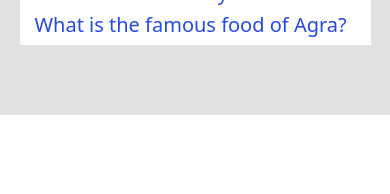
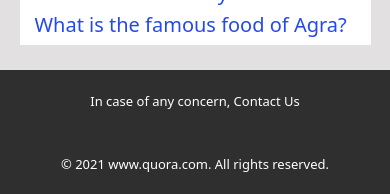
Before and after one commit to ajmalbly27/Quora-Clone, a React (Create React App) app: page / in a window 390 px wide. Shown: the part 729-923 px from the top of the page. Before the commit the page ends 844 px from the top, so only its background shows below. Built offline with nearby package versions, Linux system fonts and the light colour scheme.

Commit message:
footer component is added

```diff
--- a/src/components/AddAnswer/AddAnswer.jsx
+++ b/src/components/AddAnswer/AddAnswer.jsx
@@ -68,7 +68,12 @@ const AddAnswer = () => {
         <div className="add-answer-wrapper">
             <div className="add-question-logo-image-wrapper">
                 <div className="add-question-logo-image">
-                    <img src={quora_logo} className="quora-img" alt="logo-img"/>
+                    <img
+                        src={quora_logo}
+                        className="quora-img"
+                        alt="logo-img"
+                        onClick={() => navigate('/')}
+                    />
                 </div>
             </div>
 
--- a/src/components/AddQuestion/AddQuestion.jsx
+++ b/src/components/AddQuestion/AddQuestion.jsx
@@ -71,7 +71,12 @@ const AddQuestion = () => {
         <div className="add-question-container">
             <div className="add-question-logo-image-wrapper">
                 <div className="add-question-logo-image">
-                    <img src={quora_logo} className="quora-img" alt="logo-img"/>
+                    <img
+                        src={quora_logo}
+                        className="quora-img"
+                        alt="logo-img"
+                        onClick={() => navigate('/')}
+                    />
                 </div>
             </div>
 
--- /dev/null
+++ b/src/components/Footer/Footer.css
@@ -0,0 +1,30 @@
+.footer-container {
+    height: 15vh;
+    color: white;
+    display: flex;
+    justify-content: space-around;
+    align-items: center;
+    background-color: rgb(48, 47, 47);
+}
+
+
+@media (max-width: 468px) {
+    .footer-contactus-wrapper {
+        font-size: small;
+    }
+    .footer-copyright-wrapper {
+        font-size: small;
+    }
+    .footer-container {
+        flex-direction: column;
+    }
+}
+
+@media (min-width: 469px) and (max-width: 768px) {
+    .footer-contactus-wrapper {
+        font-size: small;
+    }
+    .footer-copyright-wrapper {
+        font-size: small;
+    }
+}
--- /dev/null
+++ b/src/components/Footer/Footer.jsx
@@ -0,0 +1,18 @@
+import React from "react";
+import './Footer.css';
+
+const Footer = () => {
+
+    return(
+        <div className="footer-container">
+            <div className="footer-contactus-wrapper">
+                <span>In case of any concern,&nbsp;</span>
+                <span>Contact Us</span>
+            </div>
+            <div className="footer-copyright-wrapper">
+                &copy; 2021 www.quora.com. All rights reserved.
+            </div>
+        </div>
+    )
+}
+export default Footer;
--- a/src/components/Main/Main.jsx
+++ b/src/components/Main/Main.jsx
@@ -3,6 +3,7 @@ import Navbar from "../Navbar/Navbar";
 import './Main.css';
 import List from "../List/List";
 import QuestionsList from "../QuestionsList/QuestionsList";
+import Footer from "../Footer/Footer";
 
 const Main = () => {
 
@@ -13,6 +14,7 @@ const Main = () => {
                 <List />
                 <QuestionsList />
             </div>
+            <Footer />
         </div>
     )
 }
--- a/src/components/Navbar/Navbar.css
+++ b/src/components/Navbar/Navbar.css
@@ -5,6 +5,7 @@
 .quora-img {
     width: 100%;
     height: auto;
+    cursor: pointer;
 }
 
 .input-field {
@@ -57,6 +58,7 @@
     top: 0; /* Adjust the distance from the top as needed */
     right: 0;
     width: 40%;
+    z-index: 100;
     height: 100vh;
     background-color: #fff;
     border: 1px solid #ccc;
@@ -73,6 +75,10 @@
 
 .mobile-view-div {
     display: flex;
+}
+
+.no-scroll {
+    overflow: hidden;
 }
 
 @media(max-width: 768px) {
@@ -115,6 +121,4 @@
     .navbar-right-inner {
         margin-right: 10px;
     }
-    button {
-    }
 }
--- a/src/components/Navbar/Navbar.jsx
+++ b/src/components/Navbar/Navbar.jsx
@@ -37,6 +37,15 @@ const Navbar = () => {
         setPassword("");
         navigate('/');
     }
+
+    useEffect(() => {
+        // When the component mounts or 'showMenu' changes, toggle the 'no-scroll' class on the body
+        if (showMenu) {
+          document.body.classList.add("no-scroll");
+        } else {
+          document.body.classList.remove("no-scroll");
+        }
+    }, [showMenu]);
 
     useEffect(() => {
         // When the searchInput changes (i.e., the user types or clears the search bar),
```
